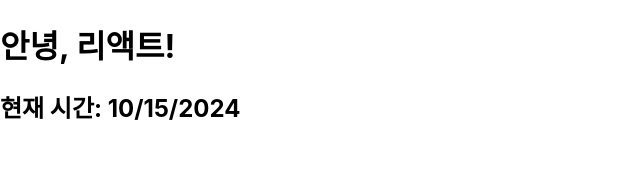
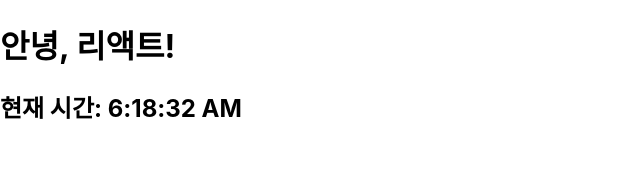
Before and after one commit to Jungkihong07/React-first-app, a React (Create React App) app in the folder my-app/: page / in a window 1280 px wide. Shown: the top 179 px of the page, without its empty margins (0-640 px from the left). Built offline with nearby package versions, Linux system fonts and the light colour scheme.

Commit message:
섹션 5 clock 오류 수정: 잘 확인하고 커밋하자

```diff
--- a/my-app/src/chapter_04/Clock.jsx
+++ b/my-app/src/chapter_04/Clock.jsx
@@ -4,7 +4,7 @@ function Clock(props) {
   return (
     <div>
         <h1>안녕, 리액트!</h1>
-        <h2>현재 시간: {new Date().toLocaleDateString()}</h2>
+        <h2>현재 시간: {new Date().toLocaleTimeString()}</h2>
     </div>
   )
 }
```
